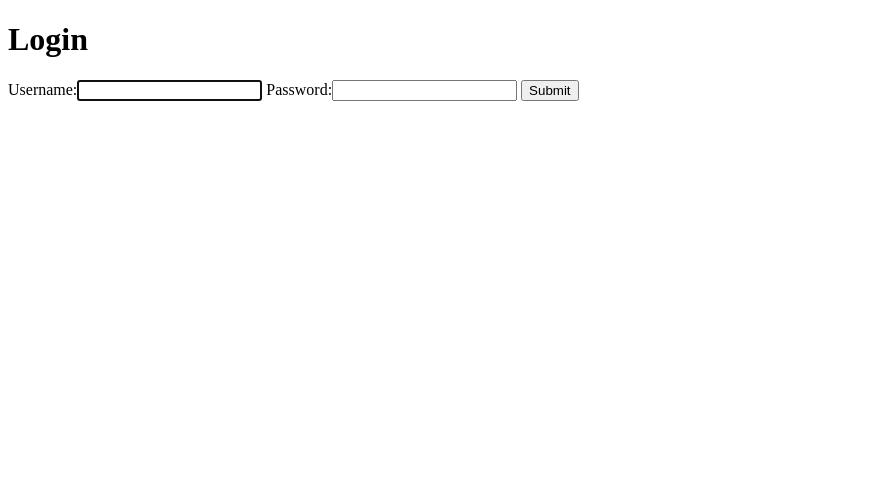
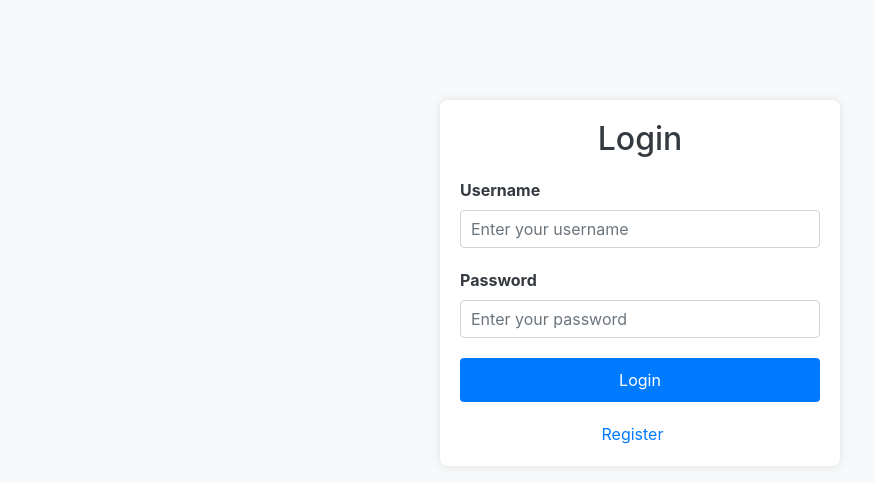
Before and after one commit to Aries-808/testproject, a Django app: page /login/ in a window 1280 px wide. Shown: the top 483 px of the page, without its empty margins (0-875 px from the left). Run offline with Django 3.2, Linux system fonts and the light colour scheme; some libraries are stand-ins or nearby versions.

Commit message:
login and reg forms

```diff
--- a/research_repo_app/templates/login.html
+++ b/research_repo_app/templates/login.html
@@ -1,16 +1,123 @@
 <!DOCTYPE html>
 <html lang="en">
-  <head>
-    <meta charset="UTF-8" />
-    <meta name="viewport" content="width=device-width, initial-scale=1.0" />
-    <title>Submit Research Data</title>
-  </head>
-  <body>
-    {% load crispy_forms_tags %}
-    <h1>Login</h1>
-    <form method="post" enctype="multipart/form-data">
-      {% csrf_token %} {{ form }}
-      <button type="submit">Submit</button>
-    </form>
-  </body>
+<head>
+    <meta charset="UTF-8">
+    <meta name="viewport" content="width=device-width, initial-scale=1">
+    <title>Login Page</title>
+
+    <!-- Bootstrap CSS link -->
+    <link href="https://stackpath.bootstrapcdn.com/bootstrap/4.5.2/css/bootstrap.min.css" rel="stylesheet">
+
+    <!-- Font Awesome Icons -->
+    <link rel="stylesheet" href="https://cdnjs.cloudflare.com/ajax/libs/font-awesome/6.0.0/css/all.min.css">
+
+    <style>
+        body {
+            background-color: #f8f9fa;
+        }
+
+        .login-container {
+            max-width: 400px;
+            margin: auto;
+            margin-top: 100px;
+            background-color: #ffffff;
+            padding: 20px;
+            border-radius: 8px;
+            box-shadow: 0 0 10px rgba(0, 0, 0, 0.1);
+        }
+
+        .login-container h2 {
+            text-align: center;
+            color: #343a40;
+        }
+
+        .login-container form {
+            margin-top: 20px;
+        }
+
+        .login-container form .form-group {
+            margin-bottom: 20px;
+        }
+
+        .login-container form label {
+            font-weight: bold;
+            color: #343a40;
+        }
+
+        .login-container form input {
+            width: 100%;
+            padding: 10px;
+            border: 1px solid #ced4da;
+            border-radius: 4px;
+        }
+
+        .login-container form button {
+            width: 100%;
+            padding: 10px;
+            background-color: #007bff;
+            color: #fff;
+            border: none;
+            border-radius: 4px;
+            cursor: pointer;
+        }
+
+        .login-container form button:hover {
+            background-color: #0056b3;
+        }
+
+        .login-container form .alert {
+            margin-top: 20px;
+        }
+
+        .login-container .options {
+            margin-top: 20px;
+            text-align: center;
+        }
+
+        .login-container .options a {
+            color: #007bff;
+            text-decoration: none;
+            margin-right: 15px;
+        }
+    </style>
+</head>
+<body>
+
+<div class="container">
+    <div class="login-container">
+        <h2>Login</h2>
+        <form method="POST" enctype="multipart/form-data">
+            {% csrf_token %}
+
+            {% if error %}
+            <div class="alert alert-danger" role="alert">
+                {{ error }}
+            </div>
+            {% endif %}
+
+            <div class="form-group">
+                <label for="username">Username</label>
+                <input type="username" name="username" id="username" class="form-control" required placeholder="Enter your username">
+            </div>
+
+            <div class="form-group">
+                <label for="password">Password</label>
+                <input type="password" name="password" id="password" class="form-control" required placeholder="Enter your password">
+            </div>
+
+            <button type="submit" class="btn btn-primary">Login</button>
+        </form>
+
+        <div class="options">
+            <a href="/register">Register</a>
+        </div>
+    </div>
+</div>
+
+<!-- Bootstrap and custom scripts -->
+<script src="https://code.jquery.com/jquery-3.5.1.slim.min.js"></script>
+<script src="https://cdn.jsdelivr.net/npm/@popperjs/core@2.0.7/dist/umd/popper.min.js"></script>
+<script src="https://stackpath.bootstrapcdn.com/bootstrap/4.5.2/js/bootstrap.min.js"></script>
+
+</body>
 </html>
```
Also changed, not shown: research_repo_app/templates/register.html (+84 -13 lines).
